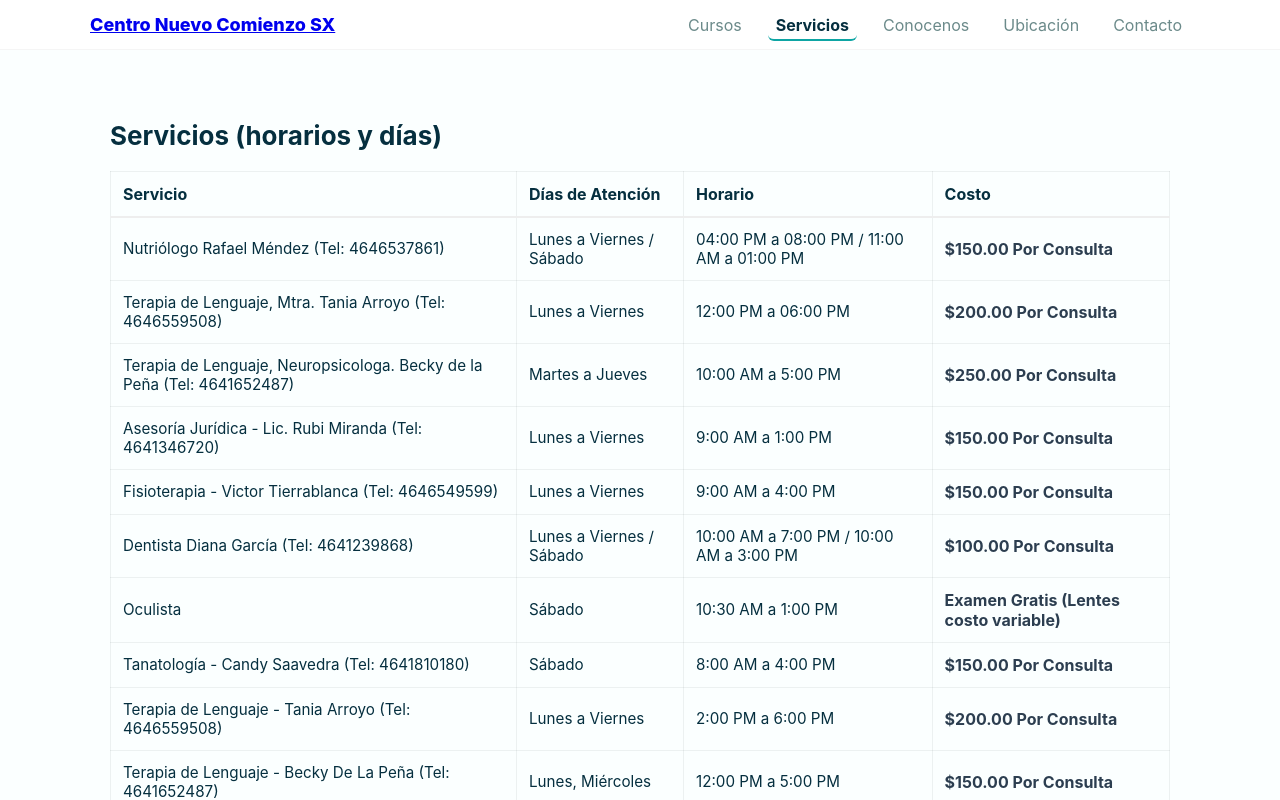
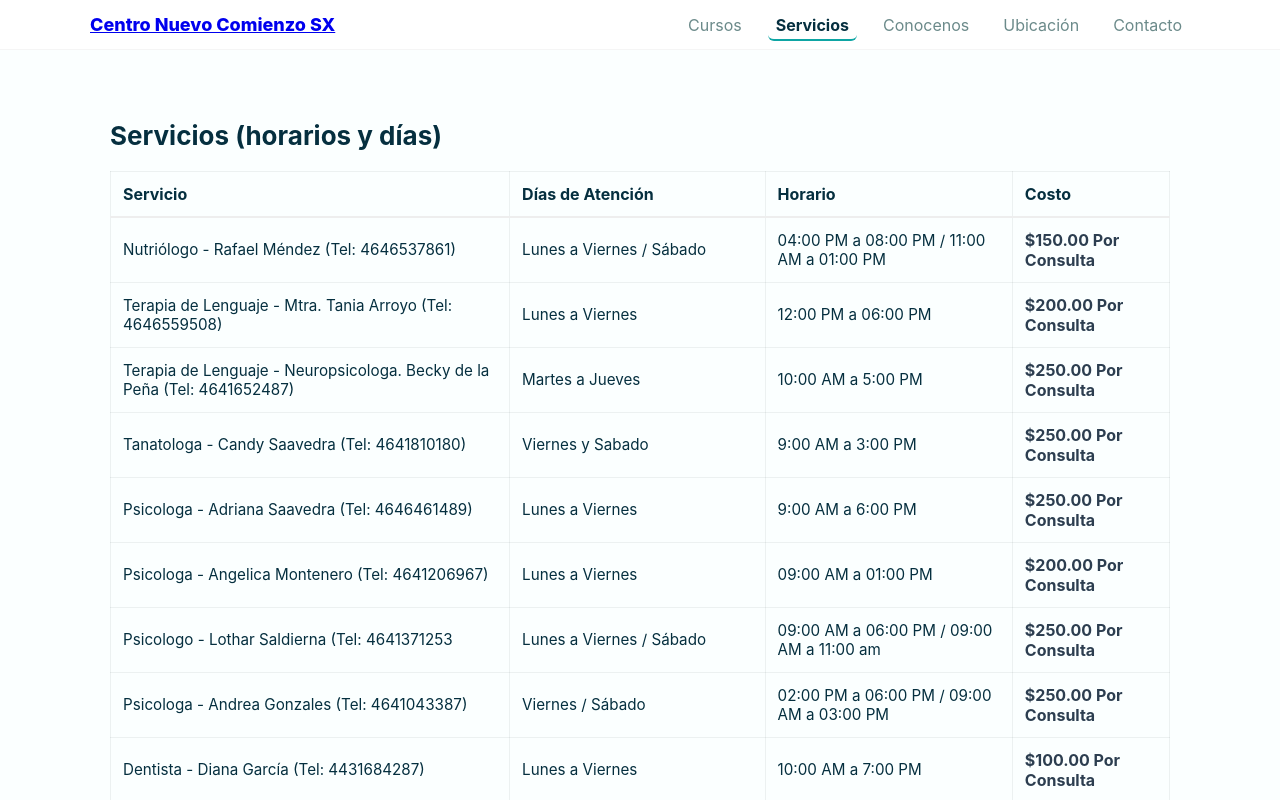
Before and after one commit to XzArrya213/Centro-Nuevo-Comienzo-San-Javier-, a Next.js app: page /servicios in a window 1280 px wide. Shown: the top 800 px of the page. Built offline with nearby package versions, Linux system fonts and the light colour scheme.

Commit message:
Servicios Corregidos

```diff
--- a/Servicios.js
+++ b/Servicios.js
@@ -1,63 +1,75 @@
 export default function Servicios() {
   const servicios = [
     {
-      name: 'Nutriólogo Rafael Méndez (Tel: 4646537861)',
+      name: 'Nutriólogo - Rafael Méndez (Tel: 4646537861)',
       days: 'Lunes a Viernes / Sábado',
       hours: '04:00 PM a 08:00 PM / 11:00 AM a 01:00 PM',
       cost: '$150.00 Por Consulta'
     },
     {
-      name: 'Terapia de Lenguaje, Mtra. Tania Arroyo (Tel: 4646559508)',
+      name: 'Terapia de Lenguaje - Mtra. Tania Arroyo (Tel: 4646559508)',
       days: 'Lunes a Viernes',
       hours: '12:00 PM a 06:00 PM',
       cost: '$200.00 Por Consulta'
     },
     {
-      name: 'Terapia de Lenguaje, Neuropsicologa. Becky de la Peña (Tel: 4641652487)',
+      name: 'Terapia de Lenguaje - Neuropsicologa. Becky de la Peña (Tel: 4641652487)',
       days: 'Martes a Jueves',
       hours: '10:00 AM a 5:00 PM',
       cost: '$250.00 Por Consulta'
     },
     {
-      name: 'Asesoría Jurídica - Lic. Rubi Miranda (Tel: 4641346720)',
-      days: 'Lunes a Viernes',
-      hours: '9:00 AM a 1:00 PM',
-      cost: '$150.00 Por Consulta'
+      name: 'Tanatologa - Candy Saavedra (Tel: 4641810180)',
+      days: 'Viernes y Sabado',
+      hours: '9:00 AM a 3:00 PM',
+      cost: '$250.00 Por Consulta'
     },
     {
-      name: 'Fisioterapia - Victor Tierrablanca (Tel: 4646549599)',
+      name: 'Psicologa - Adriana Saavedra (Tel: 4646461489)',
       days: 'Lunes a Viernes',
-      hours: '9:00 AM a 4:00 PM',
-      cost: '$150.00 Por Consulta'
+      hours: '9:00 AM a 6:00 PM',
+      cost: '$250.00 Por Consulta'
     },
     {
-      name: 'Dentista Diana García (Tel: 4641239868)',
+      name: 'Psicologa - Angelica Montenero (Tel: 4641206967)',
+      days: 'Lunes a Viernes',
+      hours: '09:00 AM a 01:00 PM',
+      cost: '$200.00 Por Consulta'
+    },
+    {
+      name: 'Psicologo - Lothar Saldierna (Tel: 4641371253',
       days: 'Lunes a Viernes / Sábado',
-      hours: '10:00 AM a 7:00 PM / 10:00 AM a 3:00 PM',
+      hours: '09:00 AM a 06:00 PM / 09:00 AM a 11:00 am',
+      cost: '$250.00 Por Consulta'
+    },
+    {
+      name: 'Psicologa - Andrea Gonzales (Tel: 4641043387)',
+      days: 'Viernes / Sábado',
+      hours: '02:00 PM a 06:00 PM / 09:00 AM a 03:00 PM',
+      cost: '$250.00 Por Consulta'
+    },
+    {
+      name: 'Dentista - Diana García (Tel: 4431684287)',
+      days: 'Lunes a Viernes',
+      hours: '10:00 AM a 7:00 PM',
       cost: '$100.00 Por Consulta'
     },
     {
-      name: 'Oculista',
-      days: 'Sábado',
-      hours: '10:30 AM a 1:00 PM',
-      cost: 'Examen Gratis (Lentes costo variable)'
+      name: 'Terapia Filosofica. Adquiere herramientas y trabaja por tu bienestar',
+      days: 'Previa Cita - Paola Mares (Tel: 4772525385)',
+      hours: '',
+      cost: '$200.00 Por Sesion'
     },
     {
-      name: 'Tanatología - Candy Saavedra (Tel: 4641810180)',
-      days: 'Sábado',
-      hours: '8:00 AM a 4:00 PM',
-      cost: '$150.00 Por Consulta'
+      name: 'Asesora Juridica - Lic. Rubi Miranda (Tel: 4641346720)',
+      days: 'Miercoles y Viernes',
+      hours: '07:00 AM a 11:00 AM',
+      cost: '$250.00 Por Consulta'
     },
     {
-      name: 'Terapia de Lenguaje - Tania Arroyo (Tel: 4646559508)',
-      days: 'Lunes a Viernes',
-      hours: '2:00 PM a 6:00 PM',
-      cost: '$200.00 Por Consulta'
-    },
-    {
-      name: 'Terapia de Lenguaje - Becky De La Peña (Tel: 4641652487)',
-      days: 'Lunes, Miércoles',
-      hours: '12:00 PM a 5:00 PM',
+      name: 'Fisioterapeuta - Victor Tierrablanca (Tel: 4646549599)',
+      days: 'Lunes a Viernes / Sábado',
+      hours: '04:00 PM a 07:00 PM / 08:00 AM a 02:00 PM',
       cost: '$150.00 Por Consulta'
     }
   ];
@@ -91,6 +103,12 @@ export default function Servicios() {
         <p style={{ marginTop: '15px', fontStyle: 'italic', fontSize: '0.85em' }}>
           * Todos los servicios requieren previa cita.
         </p>
+         <p style={{ marginTop: '15px', fontStyle: 'italic', fontSize: '0.85em' }}>
+          MENORES DE EDAD: Comprobante de domicilio e INE de madre, padre o tutor.
+        </p>
+         <p style={{ marginTop: '15px', fontStyle: 'italic', fontSize: '0.85em' }}>
+          MAYORES DE EDAD: INE, CURP y comprobante de domicilio.
+        </p>
       </div>
     </section>
   );
```
